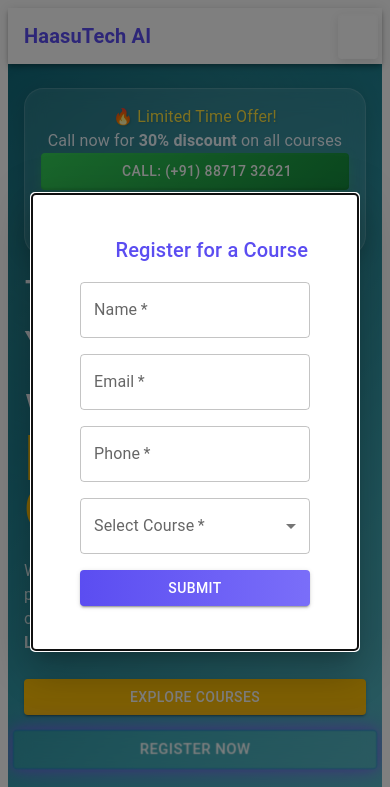
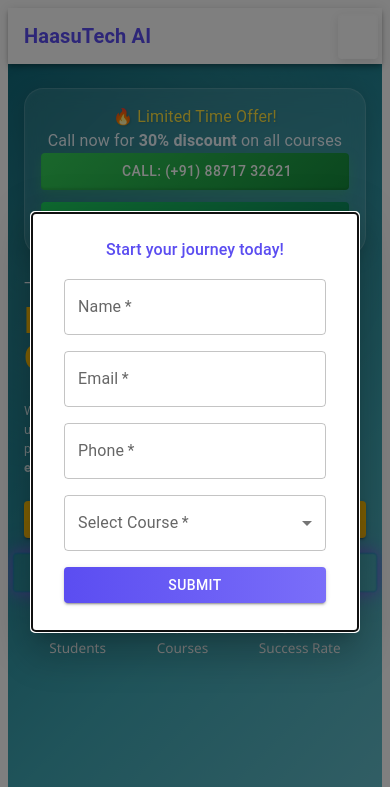
Before and after one commit to vishcanu/haasutech-web, an Astro site: page / in a window 390 px wide. Shown: the top 787 px of the page. Built offline with nearby package versions, Linux system fonts and the light colour scheme; Astro itself is replaced by a stand-in of ours; some icons are missing.

Commit message:
added css

```diff
--- a/src/components/hero/HeroSection.jsx
+++ b/src/components/hero/HeroSection.jsx
@@ -1,139 +1,3 @@
-// import React from 'react';
-// import { Box, Typography, Button } from '@mui/material';
-// import styles from './HeroSection.module.css';
-// // import AI from '../../../public/aiimage.png';
-
-// const AI = '../../../public/aiimage.png';
-
-// export default function HeroSection() {
-//   return (
-//     <Box className={styles.heroSection}>
-//       <Box className={styles.heroContent}>
-//         <Typography variant="h2" className={styles.heroTitle}>
-//           Transform Your Career with AI Courses
-//         </Typography>
-//         <Typography variant="body1" className={styles.heroSubtitle}>
-//           Learn from industry experts and IITians. Enroll now to stay ahead.
-//         </Typography>
-//         <Button variant="contained" color="primary" href="/courses">
-//           Browse Courses
-//         </Button>
-//       </Box>
-//       <img src={AI} alt="AI Graphic" className={styles.heroImage} />
-//     </Box>
-//   );
-// }
-
-
-// import React, {useState} from 'react';
-// import { Box, Typography, Button } from '@mui/material';
-// import SchoolIcon from '@mui/icons-material/School';
-// import WorkIcon from '@mui/icons-material/Work';
-// import SwapHorizIcon from '@mui/icons-material/SwapHoriz';
-// import PhoneIcon from '@mui/icons-material/Phone';
-// import WhatsAppIcon from '@mui/icons-material/WhatsApp';
-// import styles from './HeroSection.module.css';
-
-// export default function HeroSection() {
-//   const [selectedPath, setSelectedPath] = useState('');
-
-
-//   return (
-//     <Box className={styles.heroSection}>
-//        <Box className={styles.container}>
-//       <Box className={styles.left}>
-
-//         <Box className={styles.offerBox}>
-//           <Typography className={styles.offerTitle}>🔥 Limited Time Offer!</Typography>
-//           <Typography className={styles.offerSubtitle}>
-//             Call now for <strong>30% discount</strong> on all courses
-//           </Typography>
-//           <Box className={styles.contactButtons}>
-//             <Button className={styles.callBtn} startIcon={<PhoneIcon />}>
-//               Call: (+91) 88717 32621
-//             </Button>
-//             <Button className={styles.whatsappBtn} startIcon={<WhatsAppIcon />}>
-//               WhatsApp
-//             </Button>
-//           </Box>
-//         </Box>
-
-
-//         <Typography variant="h2" className={styles.title}>
-//           Transform Your Career with <span className={styles.highlight}>Expert-Led Courses</span>
-//         </Typography>
-
-//         {/* 💡 Highlight IITians in subtitle */}
-//         <Typography className={styles.subtitle}>
-//           Whether you're a student starting out, a professional upskilling, or making a career change –
-//           we have the perfect learning path for you. <strong>Learn from top IITians and industry experts.</strong>
-//         </Typography>
-
-//         {/* 🚀 Buttons */}
-//         <Box className={styles.buttonGroup}>
-//           <Button variant="contained" className={styles.primaryBtn} href="/courses">
-//             Explore Courses
-//           </Button>
-//           <Button variant="outlined" className={styles.secondaryBtn}>
-//             Enroll Now
-//           </Button>
-//         </Box>
-
-//         {/* 📊 Stats */}
-//         <Box className={styles.stats}>
-//           <div><strong>50K+</strong><br />Students</div>
-//           <div><strong>200+</strong><br />Courses</div>
-//           <div><strong>95%</strong><br />Success Rate</div>
-//         </Box>
-//       </Box>
-
-
-//       <Box className={styles.right}>
-//   <Typography className={styles.pathTitle}>Find Your Perfect Path</Typography>
-
-//   <Box
-//     className={`${styles.pathOption} ${selectedPath === 'student' ? styles.pathOptionSelected  : ''}`}
-//     onClick={() => setSelectedPath('student')}
-//   >
-//     <SchoolIcon className={styles.icon} />
-//     <div>
-//       <strong>Student</strong><br />
-//       <span>Build foundational skills</span>
-//     </div>
-//   </Box>
-
-//   <Box
-//     className={`${styles.pathOption} ${selectedPath === 'professional' ? styles.pathOptionSelected  : ''}`}
-//     onClick={() => setSelectedPath('professional')}
-//   >
-//     <WorkIcon className={styles.icon} />
-//     <div>
-//       <strong>Professional</strong><br />
-//       <span>Advance your current role</span>
-//     </div>
-//   </Box>
-
-//   <Box
-//     className={`${styles.pathOption} ${selectedPath === 'career' ? styles.pathOptionSelected  : ''}`}
-//     onClick={() => setSelectedPath('career')}
-//   >
-//     <SwapHorizIcon className={styles.icon} />
-//     <div>
-//       <strong>Career Changer</strong><br />
-//       <span>Switch to a new field</span>
-//     </div>
-//   </Box>
-
-//   <Button className={styles.recommendBtn}>
-//     Get Personalized Recommendations
-//   </Button>
-// </Box>
-
-//       </Box>
-//     </Box>
-//   );
-// }
-
 
 import React, { useState, useEffect } from 'react';
 import {
@@ -377,8 +241,8 @@
   }}
 >
   <DialogTitle className={styles.dialogTitle}>
-    <RocketLaunchIcon className={styles.dialogIcon} />
-    Register for a Course
+
+    Start your journey today!
   </DialogTitle>
 
   <DialogContent>
--- a/src/components/hero/HeroSection.module.css
+++ b/src/components/hero/HeroSection.module.css
@@ -480,9 +480,10 @@
 }
 
 /* Responsive for small mobile devices */
-@media (max-width: 360px) {
+@media (max-width: 475px) {
    .title {
-    font-size: 2rem !important;
+    font-size: 1.5rem !important;
+     line-height: 1 !important;
   }
   .highlight{
     font-size: 2.3rem !important;
```
